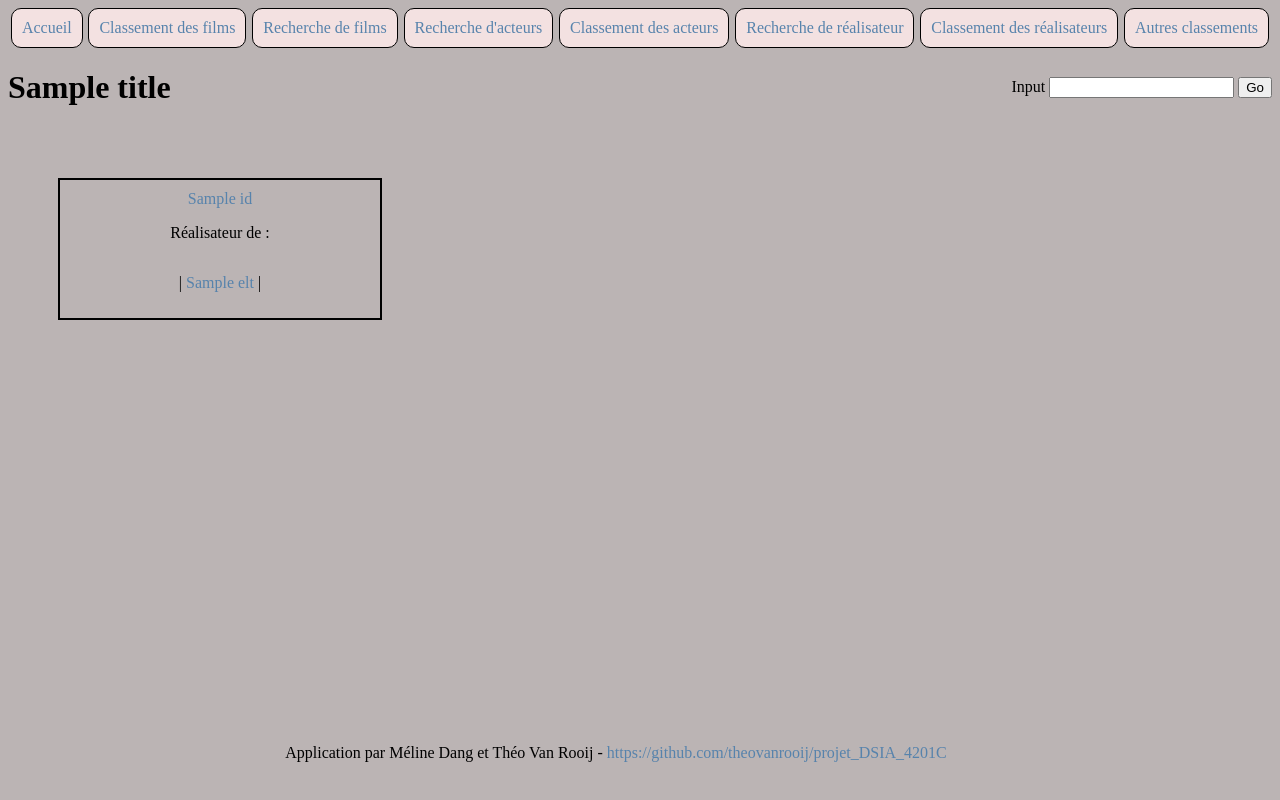
After one commit to theovanrooij/projet_DSIA_4201C, a Flask app: template app/templates/realisateur_search.html in a window 1280 px wide. The commit adds this page. Run offline with Flask 2, Linux system fonts and the light colour scheme; the template is opened without the code that fills it: most values are stand-ins (such as "Sample title", 1, 10 or a date in 2020); form fields are guessed from the names that the template uses.

Commit message:
Ajouts réalisateurs

```diff
--- a/app/app.py
+++ b/app/app.py
@@ -173,6 +173,24 @@ def searchActor(actorName):
     return cur
 
 
+"""
+    Permet d'effectuer une recherche pour retrouver un réalisateur
+    Args:
+        directorName : nom entré pour lequel nous allons chercher des correspondances dans les noms des réalisateurs
+    Returns:
+        Une liste contenant les résultats de recherche des réalisateurs.
+"""
+def searchRealisateur(directorName):
+    if directorName == "" :
+        return [0]
+    cur = list(collection.aggregate([  {"$match":
+        {"director.name": {'$regex':  directorName}   },
+    },
+        {"$group" : {"_id" : {"directorId":"$director.directorId","directorName":"$director.name"},"movies": {"$addToSet": {"title":"$title","rlID":"$releaseID"} }}}]))
+
+    return cur
+
+
 def getActorDetail(actorName,actorId):
 
     if actorName == "" :
@@ -197,7 +215,20 @@ def getActorDetail(actorName,actorId):
                                                                                                                        }}}]))
     return cur[0]
 
+def getRealisateurDetail(directorName,directorId):
 
+    if directorName == "" :
+        return []
+    cur = list(collection.aggregate([ {"$match":
+    {"$and": [
+        {"director.name":directorName  },
+        {"director.directorId":directorId},
+    ]}},
+        {"$group" : {"_id" : {"actorId":"$director.directorId","directorName":"$director.name"}, "movies": {"$addToSet": {"title":"$title","rlid":"$releaseID",
+                                                                                                                                    "poster":"$poster","rlDate":"$releaseDate","recettes_totales":"$recettes_totales",
+                                                                                                                                    "recettes_inter":"$recettes_inter","genres":"$genres"},
+                                                                                                                       }}}]))
+    return cur[0]
 
 def getActorEvolution(actorName,actorId) :
 
@@ -233,6 +264,41 @@ def getActorEvolution(actorName,actorId) :
 
     return df
 
+def getRealisateurEvolution(directorName,directorId) :
+
+    cur =list(collection.aggregate( [
+            {"$match":
+    {"$and": [
+        {"director.name":directorName  },
+        {"director.directorId":directorId},
+    ]}},
+        {"$group":{
+            "_id": {"director":directorName,"directorId":directorId}, "movies" :{
+                "$addToSet" : {"title":"$title","rlId":"$releaseID"}}}
+        }
+        ] ))
+
+    ids = [movie["rlId"] for movie in cur[0]["movies"]]
+    curbis = list(collection.aggregate( [
+            {"$match": {"releaseID":{"$in":ids}} },
+        {"$group":{
+            "_id": {"year":"$year","title":"$title","rlId":"$releaseID"},"title":{"$first":"$title"},"year":{"$first":"$year"},"rlId":{"$first":"$releaseID"},"recettes":{"$max":"$recettes_cumul"}}},
+
+        ] ))
+
+    df = pd.DataFrame(curbis)
+    for id in ids :
+        quer = df.query("rlId == '"+id+"'")
+        if len(quer) == 2:
+            max_year = max(quer["year"])
+            row_max = df.query("rlId == '"+id+"' & year == "+str(max_year))["recettes"].index[0]
+            row_max_previous = df.query("rlId == '"+id+"' & year == "+str(max_year-1))["recettes"].index[0]
+            df.loc[row_max,"recettes"] -= df.loc[row_max_previous,"recettes"]
+    df = df.groupby("year").sum().reset_index()
+
+    return df
+
+
 def getSumRecettesActor(actorName,actorId):
     if actorName == "" :
         return []
@@ -240,6 +306,15 @@ def getSumRecettesActor(actorName,actorId):
             {"$group" : {"_id" : {"title":"$title","rlid":"$releaseID", "recettes_totales" : "$recettes_totales","recettes_inter":"$recettes_inter"}}} ]))
 
     return cur
+
+def getSumRecettesRealisateur(directorName,directorId):
+    if directorName == "" :
+        return []
+    cur = list(collection.aggregate([  {"$match":{"director.directorId": directorId },},
+            {"$group" : {"_id" : {"title":"$title","rlid":"$releaseID", "recettes_totales" : "$recettes_totales","recettes_inter":"$recettes_inter"}}} ]))
+
+    return cur
+
 
 
 def getActorRanking(year):
@@ -297,6 +372,68 @@ def getActorRanking(year):
         actor["recettes"] = recettes
     main = sorted(main, key=lambda d: d['recettes'],reverse=True)
     return main
+
+"""
+    Permet d'obtenir le classement du réalisateur en France pour une année choisie.
+    Args:
+        year : année à étudier
+    Returns:
+        Classement du réalisateur pour l'année choisie.
+"""
+def getRealisateurRanking(year):
+    year=int(year)
+    if year<2007 :
+        year_dict = {'year': {"$gt": 0}}
+        return list(collection.aggregate( [
+            {"$match" :year_dict},
+
+        {
+        "$group":
+        {
+            "_id":{"name":"$director.name",'directorId':"$director.directorId"},
+            "movies" :{
+                "$addToSet" : {"title":"$title","recettes":"$recettes_totales"}
+            }
+        }
+        },
+        {
+            "$unwind": "$movies"
+        }
+        ,
+        {
+        "$group":
+        {
+            "_id":{"name":"$_id.name",'directorId':"$_id.directorId"},
+            "recettes" :{
+                "$sum" : "$movies.recettes"
+            }
+        }
+        },
+        { "$sort" : { "recettes" : -1 } }
+
+        ] ))
+    else :
+        year_dict  = {'year': year}
+
+    main =list(collection.aggregate( [
+            {"$match" :year_dict},
+        {"$group":{
+            "_id": "$director", "movies" :{
+                "$addToSet" : {"title":"$title","rlId":"$releaseID"}}}
+        }
+        ] ))
+
+    movie_ranking = pd.DataFrame(getMovieRanking(year))
+
+    for actor in main :
+        recettes = 0
+        for movie in actor["movies"] :
+            recettes += movie_ranking.query("_id == '"+movie["rlId"]+"'")["Recettes totales"].values[0]
+        actor["recettes"] = recettes
+
+    main = sorted(main, key=lambda d: d['recettes'],reverse=True)
+    return main
+
 
 def getRecettesByGenres(year):
 
@@ -468,8 +605,9 @@ def actor_detail(actorName,actorId):
 
     genres_counter = Counter(list(chain(*genres_list)))
 
-    sum_recettes_fr = sum(movie["_id"]['recettes_totales'] for movie in getSumRecettesActor(actorName,actorId))
-    sum_recettes_inter = sum(movie["_id"]['recettes_inter'] for movie in getSumRecettesActor(actorName,actorId))
+    sum_recettes = getSumRecettesActor(actorName,actorId)
+    sum_recettes_fr = sum(movie["_id"]['recettes_totales'] for movie in sum_recettes)
+    sum_recettes_inter = sum(movie["_id"]['recettes_inter'] for movie in sum_recettes)
 
     dict_genres = {"genres" : genres_counter.keys(),"values":genres_counter.values()}
     fig = px.pie(dict_genres, names="genres", values='values',title="Répartition de ses genres de films favoris",color_discrete_sequence=px.colors.sequential.RdBu)
@@ -480,14 +618,15 @@ def actor_detail(actorName,actorId):
 
 
     # https://towardsdatascience.com/web-visualization-with-plotly-and-flask-3660abf9c946
-    fig = px.line(df, x="year", y="recettes", title='Recettes générée par an',labels={
+    fig = px.bar(df, x="year", y="recettes", title='Recettes générées par an',labels={
                      "recettes": "Recettes, en $",
                      "year": "Année"
-                 }, markers=True)
+                 })
     graphJSON_evolution = json.dumps(fig, cls=plotly.utils.PlotlyJSONEncoder)
 
 
     return render_template('actor_detail.html',actorName = actorName,details=details,sum_recettes_fr=sum_recettes_fr,sum_recettes_inter=sum_recettes_inter,genres_counter=genres_counter,graphJSON_genres=graphJSON_genres,graphJSON_evolution=graphJSON_evolution)
+
 
 
 @app.route('/actor-ranking', methods= ['GET'])
@@ -506,6 +645,87 @@ def actor_ranking():
     return render_template('ranking_actor.html', form=form,title=title, list=getActorRanking(year))
 
 
+@app.route('/realisateur-detail/<directorName>/<directorId>')
+def realisateur_detail(directorName,directorId):
+
+
+    details = getRealisateurDetail(directorName,directorId)
+
+    details["movies"] = orderMovieDetail(details["movies"])
+
+    genres_list = []
+    for movie in details["movies"]:
+        genres_list.append(movie["genres"])
+
+    genres_counter = Counter(list(chain(*genres_list)))
+
+    sum_recettes = getSumRecettesRealisateur(directorName,directorId)
+
+    sum_recettes_fr = sum(movie["_id"]['recettes_totales'] for movie in sum_recettes)
+    sum_recettes_inter = sum(movie["_id"]['recettes_inter'] for movie in sum_recettes)
+
+    dict_genres = {"genres" : genres_counter.keys(),"values":genres_counter.values()}
+    fig = px.pie(dict_genres, names="genres", values='values',title="Répartition de ses genres de films favoris",color_discrete_sequence=px.colors.sequential.RdBu)
+    graphJSON_genres = json.dumps(fig, cls=plotly.utils.PlotlyJSONEncoder)
+
+
+    df = getRealisateurEvolution(directorName,directorId)
+
+
+    # https://towardsdatascience.com/web-visualization-with-plotly-and-flask-3660abf9c946
+    fig = px.bar(df, x="year", y="recettes", title='Recettes générées par an',labels={
+                     "recettes": "Recettes, en $",
+                     "year": "Année"
+                 })
+    graphJSON_evolution = json.dumps(fig, cls=plotly.utils.PlotlyJSONEncoder)
+
+
+    return render_template('realisateur_detail.html',directorName = directorName,details=details,sum_recettes_fr=sum_recettes_fr,sum_recettes_inter=sum_recettes_inter,genres_counter=genres_counter,graphJSON_genres=graphJSON_genres,graphJSON_evolution=graphJSON_evolution)
+
+
+""""
+    Page "Classement des réalisateurs".
+    Permet d'afficher le classement des réaliisateurs en fonction de l'année à étudier qui se choisie en déroulant le menu en haut à droite et à valider en cliquant sur "Go".
+    Il est aussi possible de choisir "Tous les temps" pour avoir le classement général toutes années confondues.
+"""
+@app.route('/realisateur-ranking', methods= ['GET'])
+def realisateur_ranking():
+    form = yearForm()
+    year  = request.args.get('input')
+    if year ==  None :
+        year =  0
+
+    if  int(year) < 2007 :
+        title = "Classement des revenus des réalisateurs depuis 2007"
+        year=0
+    else:
+        title = "Classement des revenus des réalisateurs pour l'année "+year
+
+    return render_template('ranking_realisateur.html', form=form,title=title, list=getRealisateurRanking(year))
+
+
+"""
+    Page "Recherche de réalisateurs".
+    Permet d'effectuer une recherche pour avoir une correspondance entre le nom cherché et ceux dans la base de données.
+    Affiche les réalisateurs correspondants au nom mis en recherche.
+"""
+@app.route('/realisateur-search', methods= ['GET'])
+def realisateur_search():
+    form = textForm()
+
+    text  = request.args.get('input')
+    if text != None :
+        title = "Résultats de recherches pour : "+text+""
+        list=searchRealisateur(text)
+    else :
+        text=""
+        title  = "Recherche d'un réalisateur"
+        list=[]
+
+
+    return render_template('realisateur_search.html',title=title, form=form,realisateur=text,list=list)
+
+
 @app.route('/other-ranking', methods= ['GET'])
 def other_ranking():
     form = yearForm()
@@ -522,7 +742,7 @@ def other_ranking():
     recettesGenre = getRecettesByGenres(year)
     df = pd.DataFrame(recettesGenre)
     # https://towardsdatascience.com/web-visualization-with-plotly-and-flask-3660abf9c946
-    fig = px.bar(df, x="_id", y="recettes_totales", title='Recettes générées par genre',labels={
+    fig = px.bar(df, x="_id", y="recettes_totales", title='Recettes généréess par genre',labels={
                      "recettes_totales": "Recettes, en $",
                      "_id": "Genre"
                  })
@@ -532,7 +752,7 @@ def other_ranking():
     recettesNote = getRecettesByNote(year)
     df = pd.DataFrame(recettesNote)
     # https://towardsdatascience.com/web-visualization-with-plotly-and-flask-3660abf9c946
-    fig = px.bar(df, x="_id", y="recettes_totales", title='Recettes générées par note IMDB',labels={
+    fig = px.bar(df, x="_id", y="recettes_totales", title='Recettes généréess par note IMDB',labels={
                      "recettes_totales": "Recettes, en $",
                      "_id": "Note"
                  })
@@ -541,7 +761,7 @@ def other_ranking():
     recettesWeek = getRecettesByWeek(year)
     df = pd.DataFrame(recettesWeek)
     # https://towardsdatascience.com/web-visualization-with-plotly-and-flask-3660abf9c946
-    fig = px.bar(df, x="_id", y="recettes_totales", title='Recettes générées par semaine de l\'année',labels={
+    fig = px.bar(df, x="_id", y="recettes_totales", title='Recettes généréess par semaine de l\'année',labels={
                      "recettes_totales": "Recettes, en $",
                      "_id": "Semaine"
                  })
@@ -551,7 +771,7 @@ def other_ranking():
     df = pd.DataFrame(recettesDistributor)
     df = df.query("_id != 'N/A'")
     # https://towardsdatascience.com/web-visualization-with-plotly-and-flask-3660abf9c946
-    fig = px.bar(df, x="_id", y="recettes_totales", title='Recettes générées par distributeur',labels={
+    fig = px.bar(df, x="_id", y="recettes_totales", title='Recettes généréess par distributeur',labels={
                      "recettes_totales": "Recettes, en $",
                      "_id": "Distibuteur"
                  })
--- a/app/static/style.css
+++ b/app/static/style.css
@@ -47,3 +47,9 @@ footer {
     justify-content: space-around;
     flex-wrap: wrap;
 }
+
+.accueil-p {
+    text-align: center;
+    height: 100%;
+    margin-top: 35vh;
+}
--- a/app/templates/accueil.html
+++ b/app/templates/accueil.html
@@ -7,6 +7,10 @@
 <h1>Bienvenue sur notre application</h1>
 
 
-disclaimer : on peut voir écart affiché pour évolution par semaine car que weekend (vendredi samedi dimanche), meme si valeurs un peu inférieure à la réelle, on garde les tendances d'évolutions
+<p class="accueil-p">Pour notre projet de DSIA_4201C nous nous sommes intéréssés aux chiffrees du box office français. Pour cela nous avons scrapé les données du site <a href="https://www.boxofficemojo.com/">https://www.boxofficemojo.com/</a>. <br>
+Nous venons compléter ces données depuis le site <a href="https://www.imdb.com/">https://www.imdb.com/</a> pour obtenir les acteurs, directeurs ... <br>
+Sauf mention contraire, toutes les données affichées sont celles de la France.
+</p>
+
 
 {% endblock %} <!--remplace le contenu du bloc content-->
--- a/app/templates/base.html
+++ b/app/templates/base.html
@@ -15,6 +15,8 @@
         <a href="/movie-search" class="link_header" id="movie_search">Recherche de films</a>
         <a href="/actor-search" class="link_header" id="acteur_search">Recherche d'acteurs</a>
         <a href="/actor-ranking" class="link_header" id="actor_rankings">Classement des acteurs</a>
+        <a href="/realisateur-search" class="link_header" id="acteur_search">Recherche de réalisateur</a>
+        <a href="/realisateur-ranking" class="link_header" id="actor_rankings">Classement des réalisateurs</a>
         <a href="/other-ranking" class="link_header" id="other_rankings">Autres classements</a>
     </header>
     <div id="content">{% block content %}
--- a/app/templates/movie_detail.html
+++ b/app/templates/movie_detail.html
@@ -11,12 +11,11 @@
         <ul class="summary_list">
             <li>Durée : {{format_time(details[0]["runningTime"])}}</li>
             <li>Distributeur : {{details[0]["distributor"]}}</li>
-            <li>Réalisateur : {{details[0]["director"]}}</li>
+            <li>Réalisateur : <a href='/realisateur-detail/{{details[0]["director"]["name"]}}/{{details[0]["director"]["directorId"]}}'>{{details[0]["director"]["name"]}}</a></li>
             <li>Note : {{details[0]["note"]}}</li>
             <li>Budget : {{ details[0]["budget"] }}</li>
             <li>Recettes totales : {{ format_money(details[0]["recettes_inter"]) }}</li>
             <li>Recettes en France : {{ format_money(details[0]["recettes_totales"]) }} ( {{ get_percentage(details[0]["recettes_totales"],details[0]["recettes_inter"]) }} % des recettes totales ) </li>
-            <li>Pourcentage des recettes réalisées en France : {{ details[0]["recettes_totales"] / details[0]["recettes_inter"] * 100}} </li>
             <li>Résumé : {{details[0]["resume"] | safe}}</li>
             <li>Genres : {{ ', '.join(details[0]["genres"])}}</li>
             <li>Date de sortie : {{details[0]["releaseDate"]}}</li>
--- /dev/null
+++ b/app/templates/realisateur_search.html
@@ -0,0 +1,25 @@
+{% extends "base.html" %} <!--reprend le contenu de la template base.html-->
+{% block title %}{{ title }}{% endblock %} <!--remplace le contenu du bloc title de base-->
+{% block css %}<link rel="stylesheet" href="/static/search.css">{% endblock %} <!--remplace le contenu du bloc title de base-->
+{% block content %} <!--remplace le contenu du bloc content-->
+
+<div class="title_div"><h1>{{ title }}</h1> {% include 'select_form.html' %}</div>
+
+
+<div class="list_container">
+
+{% for elt in list %}
+    <div class="elt_container" >
+        <a class="elt_title" href="/realisateur-detail/{{elt['_id']['directorName']}}/{{elt['_id']['directorId']}}" >{{elt['_id']['directorName']}}</a>
+        <p>Réalisateur de : </p>
+        <p>|
+            {% for movie in elt["movies"] %}
+                <a  href="/movie-detail/{{ movie['rlid'] }}"> {{ movie["title"] }} </a> |
+            {% endfor %}
+        </p>
+    </div>
+
+{% endfor %}
+
+</div>
+{% endblock %} <!--remplace le contenu du bloc content-->
--- a/scrapy_folder/boxoffice/pipelines.py
+++ b/scrapy_folder/boxoffice/pipelines.py
@@ -99,7 +99,7 @@ class IMDBPipeline:
 
         item["cast"] = new_cast
 
-        item["director"] = self.clean_name(item["director"])
+        item["director"]["name"] = self.clean_name(item["director"]["name"])
 
         item["note"] = checkNone(item["note"])
 
--- a/scrapy_folder/boxoffice/settings.py
+++ b/scrapy_folder/boxoffice/settings.py
@@ -15,6 +15,7 @@ NEWSPIDER_MODULE = 'boxoffice.spiders'
 
 # Crawl responsibly by identifying yourself (and your website) on the user-agent
 #USER_AGENT = 'boxoffice (+http://www.yourdomain.com)'
+USER_AGENT = 'Mozilla/5.0 (Windows NT x.y; Win64; x64; rv:10.0) Gecko/20100101 Firefox/10.0'
 
 # Obey robots.txt rules
 ROBOTSTXT_OBEY = True
--- a/scrapy_folder/getLastUpdate.py
+++ b/scrapy_folder/getLastUpdate.py
@@ -29,7 +29,7 @@ def getNewItems():
 
     cur = list(collection.aggregate([
         {
-          "$match": {"cast":{"$exists":False}}
+          "$match": {"director.name":{"$exists":False}}
         },
         {
             "$group": {"_id":"$releaseID"}
```
Also changed, not shown: app/templates/ranking_realisateur.html (added, +23 -0 lines), app/templates/realisateur_detail.html (added, +42 -0 lines), scrapy_folder/boxoffice/spiders/imdb.py (+7 -4 lines), 2 other files.
